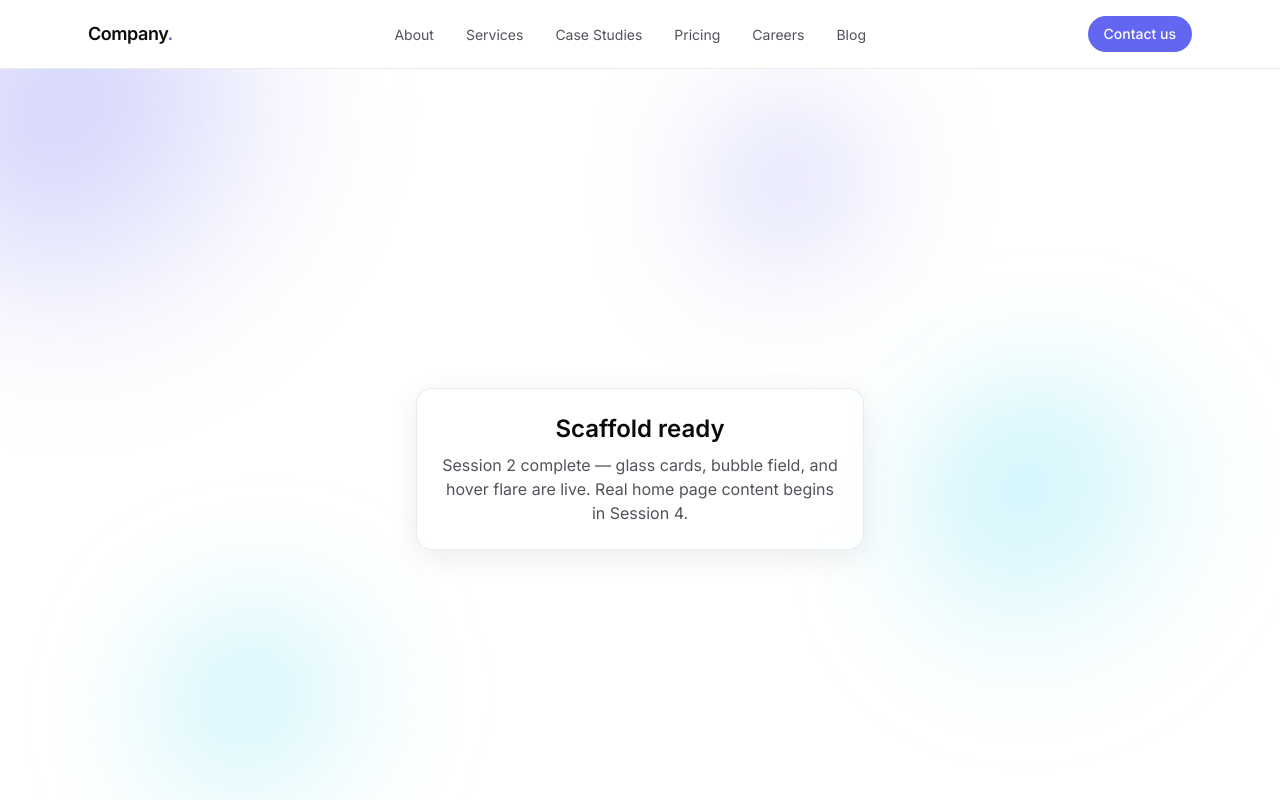
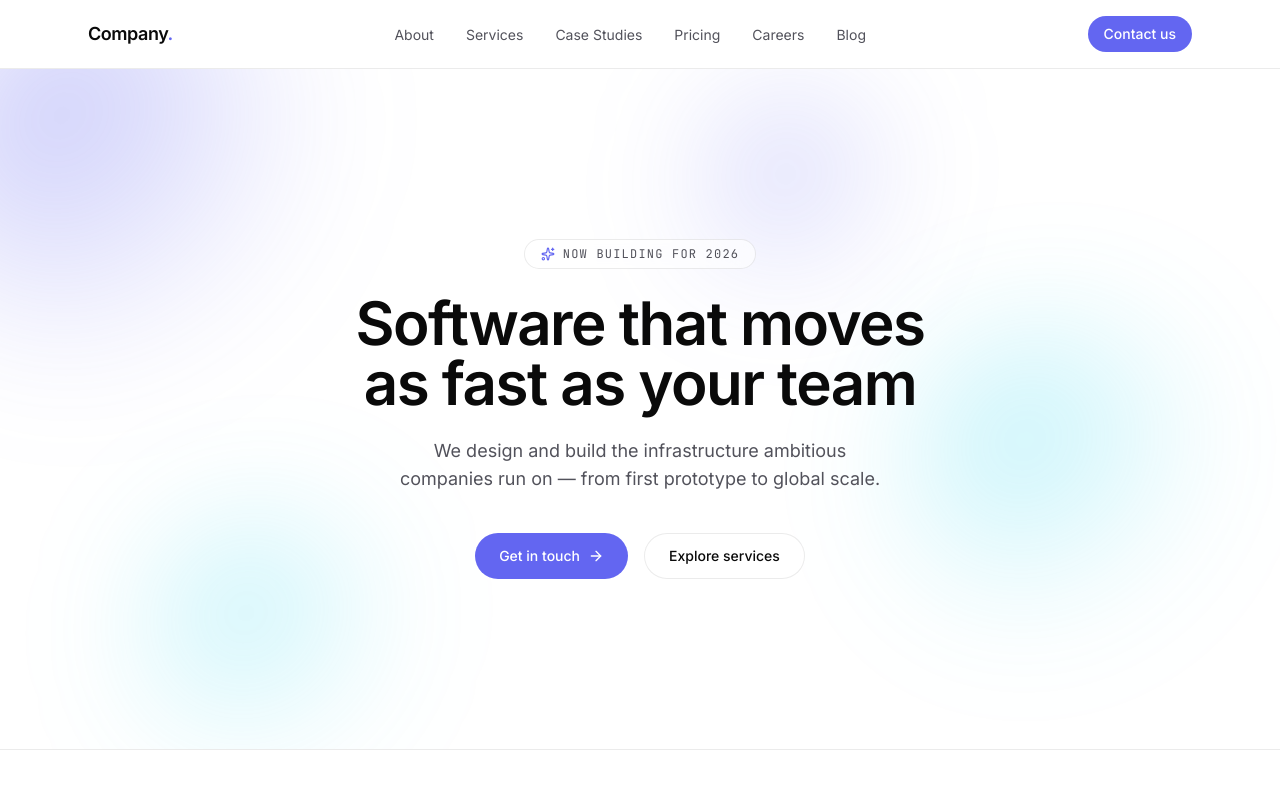
Before and after one commit to Erudite885/ee, a Next.js app: page / in a window 1280 px wide. Shown: the top 800 px of the page. Built offline with nearby package versions, Linux system fonts and the light colour scheme.

Commit message:
session 4: hero section with bubble field and CTAs

```diff
--- a/app/page.tsx
+++ b/app/page.tsx
@@ -1,17 +1,9 @@
-import { BubbleField } from "@/components/bubble-field";
-import { GlassCard } from "@/components/glass-card";
+import { Hero } from "@/components/hero";
 
 export default function Home() {
   return (
-    <main className="relative flex min-h-screen flex-col items-center justify-center gap-6 overflow-hidden p-8">
-      <BubbleField />
-      <GlassCard className="max-w-md text-center">
-        <h1 className="text-2xl font-semibold">Scaffold ready</h1>
-        <p className="mt-2 text-muted">
-          Session 2 complete — glass cards, bubble field, and hover flare are
-          live. Real home page content begins in Session 4.
-        </p>
-      </GlassCard>
+    <main>
+      <Hero />
     </main>
   );
 }
--- /dev/null
+++ b/components/hero.tsx
@@ -0,0 +1,49 @@
+import Link from "next/link";
+import { ArrowRight, Sparkles } from "lucide-react";
+import { BubbleField } from "@/components/bubble-field";
+
+/**
+ * Home page Hero. Server component (no client interactivity needed here) —
+ * BubbleField itself is a client component but composes fine as a child.
+ * Layout: relatively-positioned section so BubbleField (absolute inset-0)
+ * sits behind the content, content wrapped with z-10 to stay above it.
+ */
+export function Hero() {
+  return (
+    <section className="relative isolate flex min-h-[85vh] items-center overflow-hidden px-6">
+      <BubbleField />
+
+      <div className="relative z-10 mx-auto flex max-w-3xl flex-col items-center text-center">
+        <span className="inline-flex items-center gap-2 rounded-full border border-[var(--glass-border)] bg-[var(--glass-bg)] px-4 py-1.5 text-xs font-mono uppercase tracking-widest text-muted backdrop-blur-xl">
+          <Sparkles size={14} className="text-accent" />
+          Now building for 2026
+        </span>
+
+        <h1 className="mt-6 text-4xl font-semibold tracking-tight text-balance sm:text-6xl">
+          Software that moves as fast as your team
+        </h1>
+
+        <p className="mt-6 max-w-xl text-lg text-muted text-balance">
+          We design and build the infrastructure ambitious companies run on —
+          from first prototype to global scale.
+        </p>
+
+        <div className="mt-10 flex flex-col gap-4 sm:flex-row">
+          <Link
+            href="/contact"
+            className="inline-flex items-center justify-center gap-2 rounded-full bg-accent px-6 py-3 text-sm font-medium text-white transition-opacity hover:opacity-90"
+          >
+            Get in touch
+            <ArrowRight size={16} />
+          </Link>
+          <Link
+            href="/services"
+            className="inline-flex items-center justify-center gap-2 rounded-full border border-[var(--glass-border)] bg-[var(--glass-bg)] px-6 py-3 text-sm font-medium backdrop-blur-xl transition-colors hover:bg-[var(--glass-border)]"
+          >
+            Explore services
+          </Link>
+        </div>
+      </div>
+    </section>
+  );
+}
```
Also changed, not shown: 1 other file (tests, documents, lock files or other folders).
